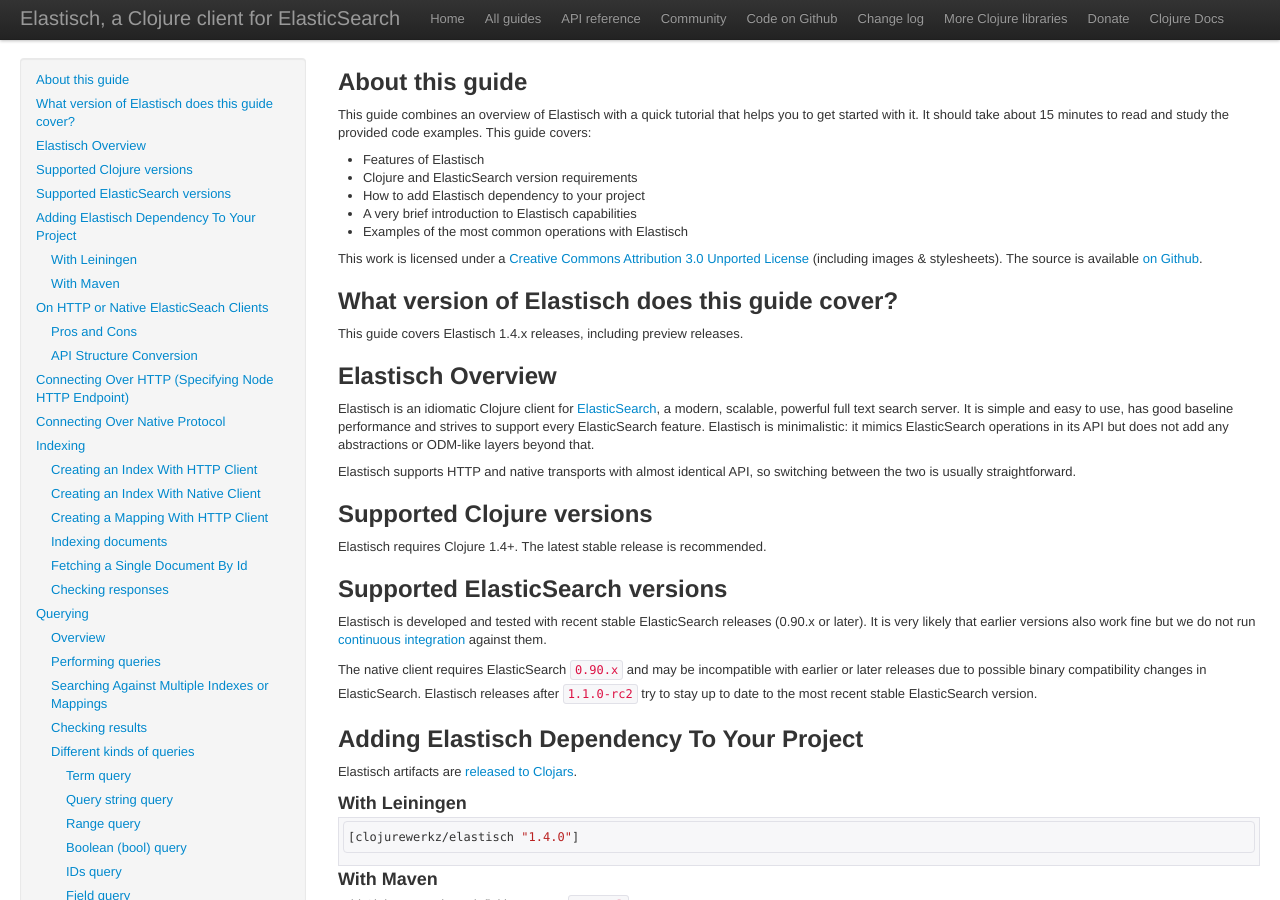
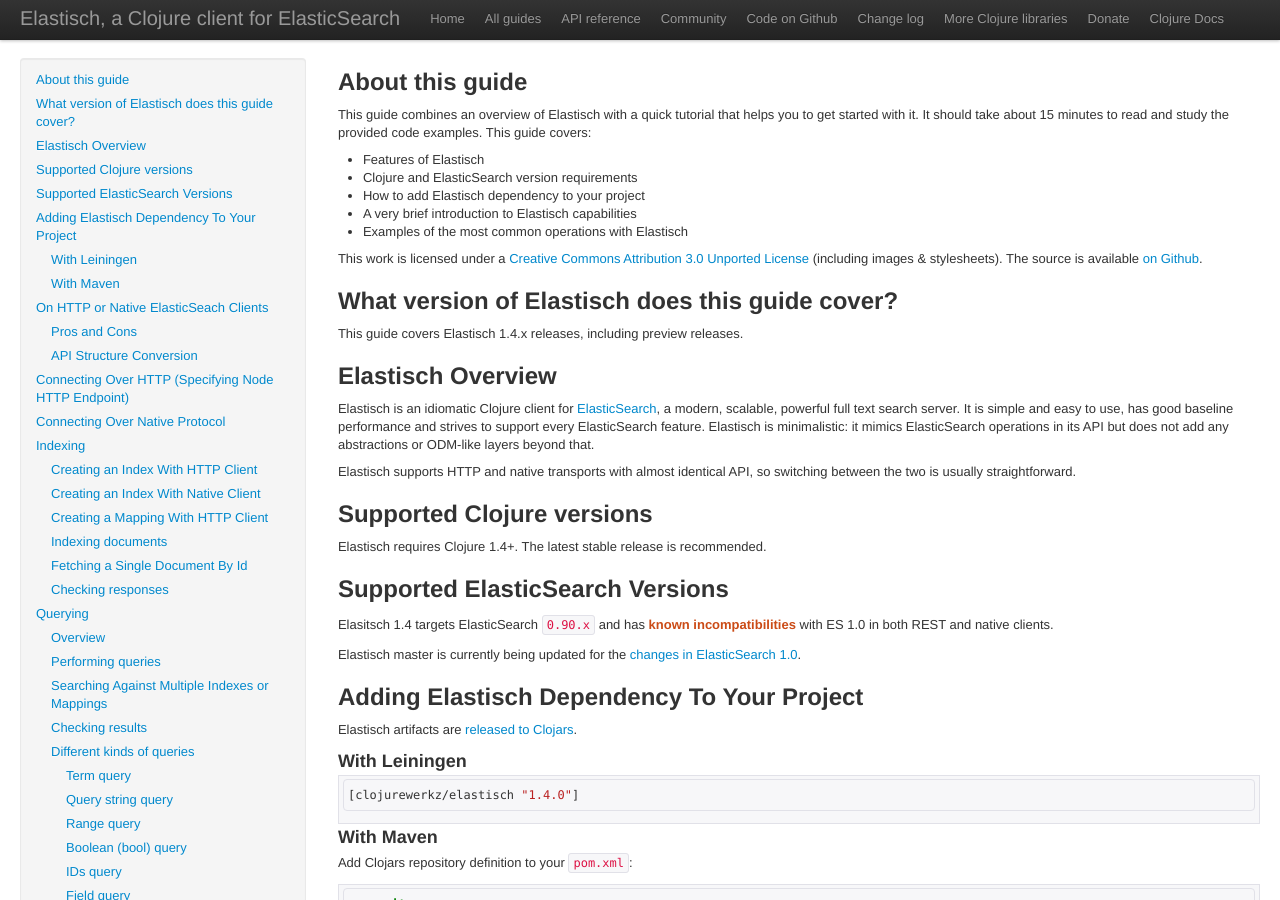
Before and after one commit to clojurewerkz/elastisch.docs, a Jekyll site: the page built from articles/getting_started.md, in a window 1280 px wide and 900 px high. Built offline with Jekyll 4.4.1, drawn with Linux system fonts in a browser that asks for light colours; some web fonts are replaced; comment, search, counter and statistics services are not loaded.

Commit message:
Clarify currently supported ES versions

```diff
--- a/articles/getting_started.md
+++ b/articles/getting_started.md
@@ -37,17 +37,12 @@
 
 Elastisch requires Clojure 1.4+. The latest stable release is recommended.
 
+## Supported ElasticSearch Versions
 
-## Supported ElasticSearch versions
+Elasitsch 1.4 targets ElasticSearch `0.90.x` and has **known incompatibilities**
+with ES 1.0 in both REST and native clients.
 
-Elastisch is developed and tested with recent stable ElasticSearch releases (0.90.x or later).
-It is very likely that earlier versions also work fine but we do not run
-[continuous integration](http://travis-ci.org/#!/clojurewerkz/elastisch) against them.
-
-The native client requires ElasticSearch `0.90.x` and may be incompatible with earlier
-or later releases due to possible binary compatibility changes in ElasticSearch.
-Elastisch releases after `1.1.0-rc2` try to stay up to date to the most recent
-stable ElasticSearch version.
+Elastisch master is currently being updated for the [changes in ElasticSearch 1.0](http://www.elasticsearch.org/guide/en/elasticsearch/reference/1.x/breaking-changes.html).
 
 
 ## Adding Elastisch Dependency To Your Project
```
